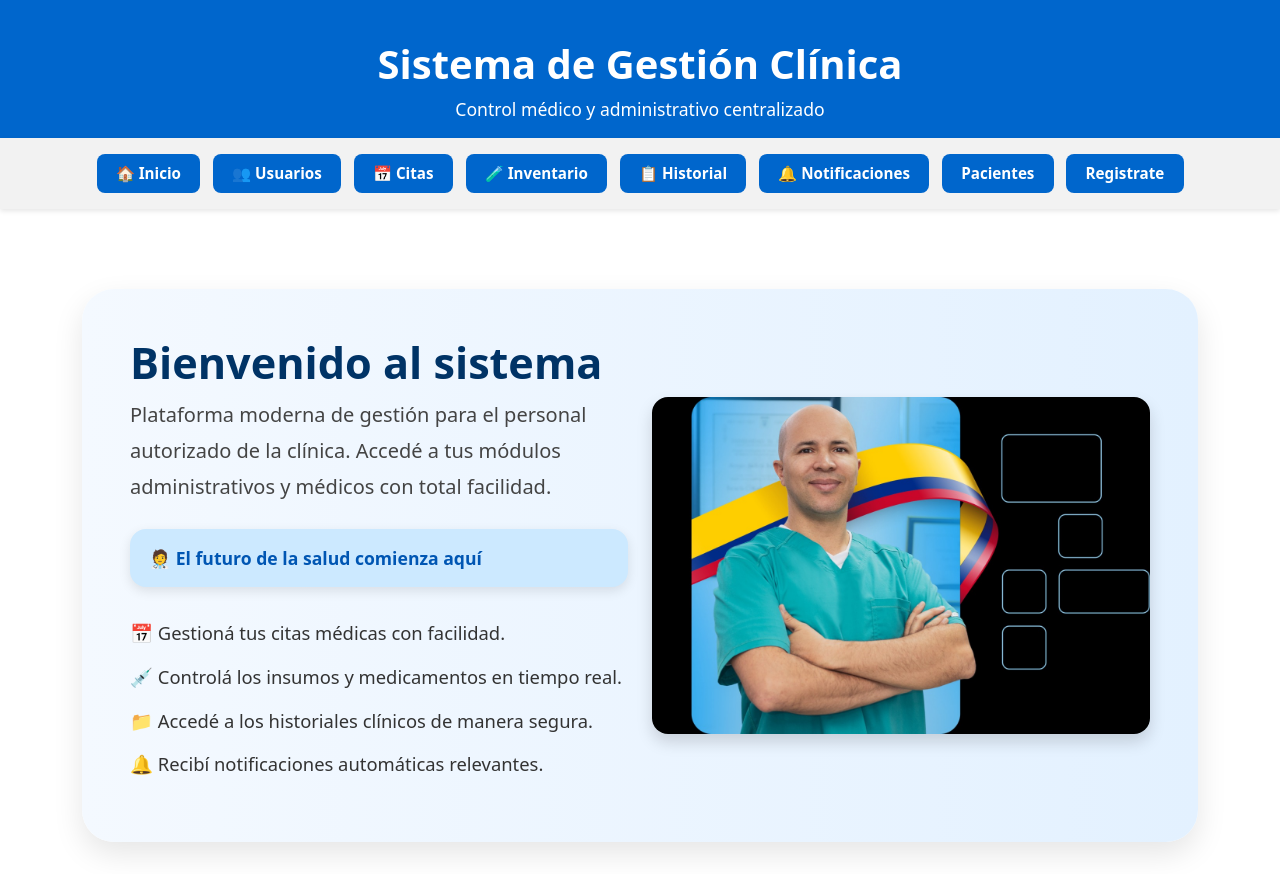
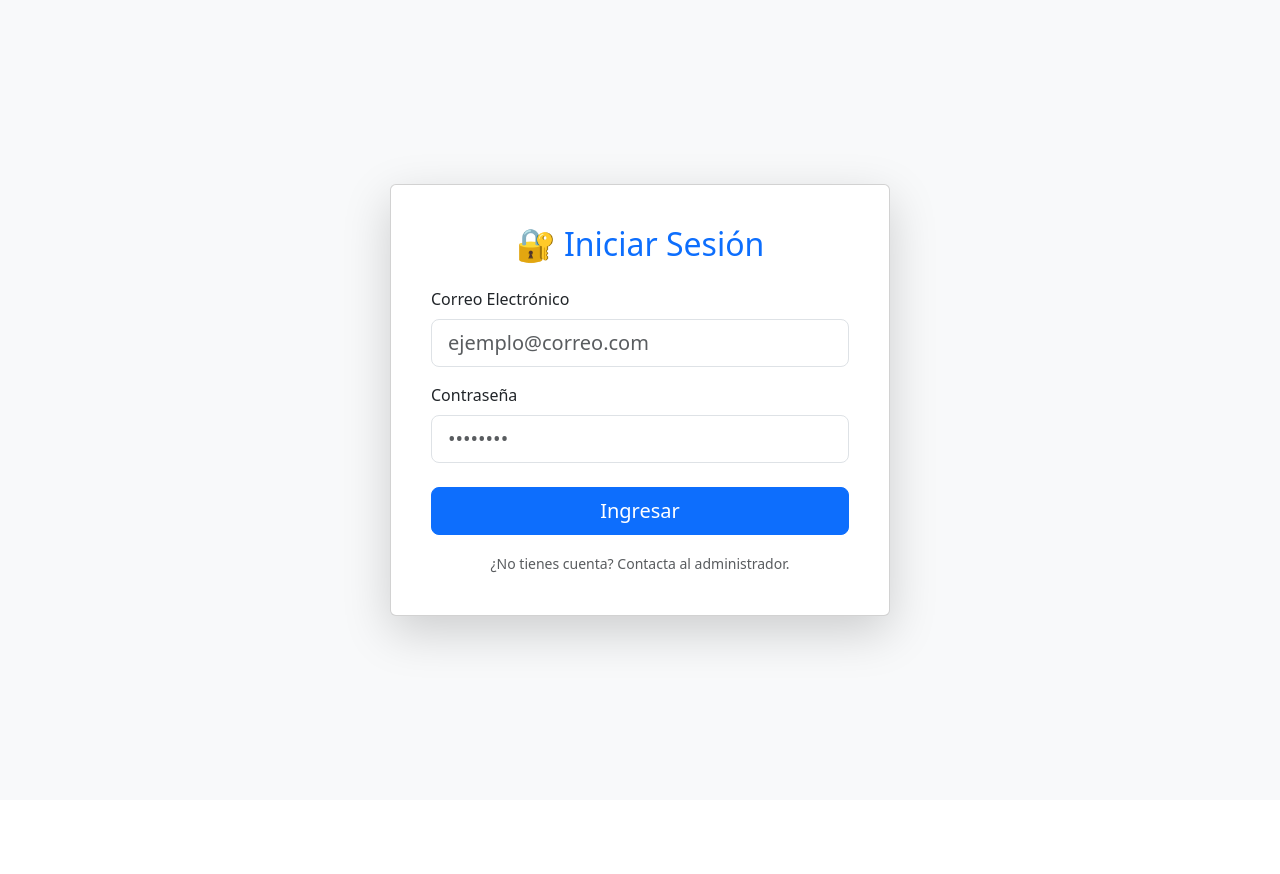
Before and after one commit to Selvin93153/frontedcli, a React (Vite) app: page / in a window 1280 px wide. After the commit the page ends 800 px from the top, so only its background shows below. Built offline with nearby package versions, Linux system fonts and the light colour scheme.

Commit message:
se crean permisos para los diferentes roles

```diff
--- a/src/App.jsx
+++ b/src/App.jsx
@@ -9,33 +9,71 @@ import Inventario from './Menu/inventario/Inventario.jsx';
 import Notificaciones from './Menu/notificaciones/Notificaciones.jsx';
 import Usuarios from './Menu/usuarios/Usuarios.jsx';
 import Pacientes from './Menu/pacientes/Pacientes.jsx';
-import Registrate from  './Menu/Registrarse/RegistroUsuarioPaciente.jsx';
+import Registrate from './Menu/Registrarse/RegistroUsuarioPaciente.jsx';
+import Login from './Login/Login.jsx';
 
 function App() {
   const [moduloActivo, setModuloActivo] = useState('inicio');
+  const [usuario, setUsuario] = useState(null);
 
   useEffect(() => {
-    if (window.location.hash) {
-      window.history.replaceState(null, '', window.location.pathname);
+    const usuarioGuardado = localStorage.getItem('usuario');
+    if (usuarioGuardado) {
+      setUsuario(JSON.parse(usuarioGuardado));
     }
   }, []);
+
+  const handleLogout = () => {
+    localStorage.removeItem('usuario');
+    setUsuario(null);
+  };
+
+  const handleLoginSuccess = (usuario) => {
+    setUsuario(usuario);
+  };
+
+  if (!usuario) {
+    return <Login onLoginSuccess={handleLoginSuccess} />;
+  }
+
+  const idRol = usuario.rol?.id_rol;
 
   return (
     <div>
       <header className="main-header">
         <h1>Sistema de Gestión Clínica</h1>
-        <p>Control médico y administrativo centralizado</p>
+        <p>Bienvenido, {usuario.nombres}</p>
+        <button className="btn btn-danger" onClick={handleLogout}>Cerrar Sesión</button>
       </header>
 
       <nav className="main-nav">
         <button onClick={() => setModuloActivo('inicio')}>🏠 Inicio</button>
+
+        {idRol === 3 && (
           <button onClick={() => setModuloActivo('usuarios')}>👥 Usuarios</button>
+        )}
+
+        {(idRol === 1 || idRol === 2 || idRol === 3) && (
           <button onClick={() => setModuloActivo('citas')}>📅 Citas</button>
+        )}
+
+        {idRol === 3 && (
           <button onClick={() => setModuloActivo('inventario')}>🧪 Inventario</button>
+        )}
+
+        {(idRol === 2 || idRol === 3) && (
           <button onClick={() => setModuloActivo('historial')}>📋 Historial</button>
+        )}
+
+        {(idRol === 1 || idRol === 2 || idRol === 3) && (
           <button onClick={() => setModuloActivo('notificaciones')}>🔔 Notificaciones</button>
-        <button onClick={() => setModuloActivo('pacientes')}> Pacientes</button>
-         <button onClick={() => setModuloActivo('registrate')}> Registrate</button>
+        )}
+
+        {(idRol === 2 || idRol === 3) && (
+          <button onClick={() => setModuloActivo('pacientes')}>Pacientes</button>
+        )}
+        <button onClick={() => setModuloActivo('registrate')}>Registrate</button>
+
       </nav>
 
       <main>
@@ -45,8 +83,9 @@ function App() {
         {moduloActivo === 'inventario' && <Inventario />}
         {moduloActivo === 'historial' && <Historial />}
         {moduloActivo === 'notificaciones' && <Notificaciones />}
-           {moduloActivo === 'pacientes' && <Pacientes />}
+        {moduloActivo === 'pacientes' && <Pacientes usuario={usuario} />}
         {moduloActivo === 'registrate' && <Registrate />}
+
       </main>
     </div>
   );
--- /dev/null
+++ b/src/Login/Login.jsx
@@ -0,0 +1,76 @@
+import { useState } from 'react';
+import axios from 'axios';
+
+
+function Login({ onLoginSuccess }) {
+  const [correo, setCorreo] = useState('');
+  const [password, setPassword] = useState('');
+  const [error, setError] = useState('');
+
+  const handleLogin = async (e) => {
+    e.preventDefault();
+    try {
+      const response = await axios.post('http://localhost:4000/api/auth/login', {
+        correo,
+        password,
+      });
+      localStorage.setItem('usuario', JSON.stringify(response.data.user));
+      onLoginSuccess(response.data.user);
+    } catch (err) {
+      setError('Correo o contraseña incorrectos');
+    }
+  };
+
+  return (
+    <div className="container-fluid vh-100 d-flex align-items-center justify-content-center bg-light">
+      <div className="card shadow-lg p-4" style={{ maxWidth: '500px', width: '100%' }}>
+        <div className="card-body">
+          <h2 className="card-title text-center mb-4 text-primary">🔐 Iniciar Sesión</h2>
+
+          {error && <div className="alert alert-danger text-center">{error}</div>}
+
+          <form onSubmit={handleLogin}>
+            <div className="form-group mb-3">
+              <label htmlFor="correo" className="form-label">Correo Electrónico</label>
+              <input
+                type="email"
+                className="form-control form-control-lg"
+                id="correo"
+                placeholder="ejemplo@correo.com"
+                value={correo}
+                onChange={(e) => setCorreo(e.target.value)}
+                required
+              />
+            </div>
+
+            <div className="form-group mb-4">
+              <label htmlFor="password" className="form-label">Contraseña</label>
+              <input
+                type="password"
+                className="form-control form-control-lg"
+                id="password"
+                placeholder="••••••••"
+                value={password}
+                onChange={(e) => setPassword(e.target.value)}
+                required
+              />
+            </div>
+
+            <div className="d-grid mb-3">
+              <button type="submit" className="btn btn-primary btn-lg">
+                Ingresar
+              </button>
+            </div>
+
+            <div className="text-center">
+
+              <small className="text-muted">¿No tienes cuenta? Contacta al administrador.</small>
+            </div>
+          </form>
+        </div>
+      </div>
+    </div>
+  );
+}
+
+export default Login;
--- a/src/Menu/pacientes/Pacientes.jsx
+++ b/src/Menu/pacientes/Pacientes.jsx
@@ -2,10 +2,20 @@ import React, { useEffect, useState } from 'react';
 import { getPacientes } from '../../api/pacientes';
 import FormPaciente from './FormPaciente';
 
-function Pacientes() {
+function Pacientes({ usuario }) {
   const [pacientes, setPacientes] = useState([]);
   const [selectedPaciente, setSelectedPaciente] = useState(null);
   const [showForm, setShowForm] = useState(false);
+
+    // Solo permite a usuarios con rol 3 ver este módulo
+  if (usuario.rol.id_rol !== 3) {
+    return (
+      <div style={{ padding: '2rem', textAlign: 'center' }}>
+        <h4 className="text-muted">⚠️ No tienes permiso para ver este módulo.</h4>
+      </div>
+    );
+  }
+
 
   const fetchPacientes = async () => {
     try {
```
Also changed, not shown: src/api/auth.js (added, +18 -0 lines). Lines whose indentation alone changed are shown as unchanged.
